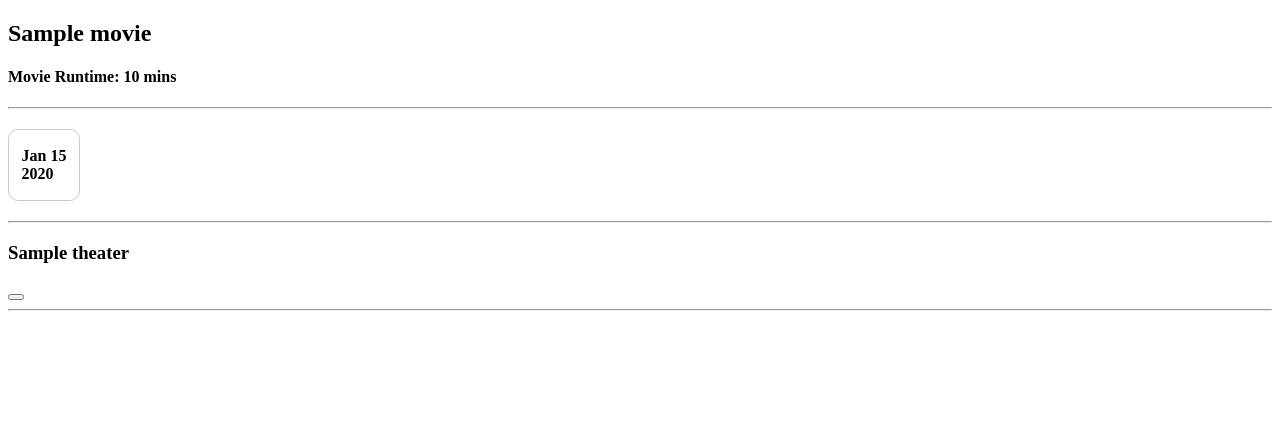
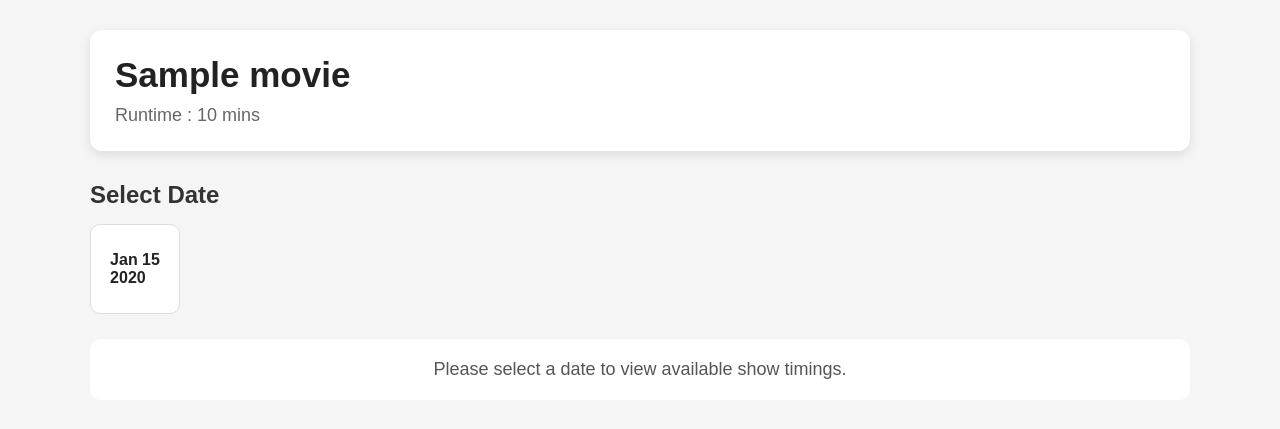
Before and after one commit to chanducherala1-hub/BookMyShow_Intern, a Django app: template cine/templates/books.html in a window 1280 px wide. Shown: the top 429 px of the page. Run offline with Django 5.2, Linux system fonts and the light colour scheme; tables that the repository leaves empty hold one stand-in row (values such as "Sample post"); the template is opened without the code that fills it: values that come from a table or form of the project are taken from there, most other values are stand-ins (such as "Sample title", 1, 10 or a date in 2020).

Commit message:
Fixed all

```diff
--- a/cine/admin.py
+++ b/cine/admin.py
@@ -1,6 +1,6 @@
 from django.contrib import admin
 from django.db.models import Sum
-from .models import Genre, Language, CastMember, Movie, MovieImage, Screen, Show, Theater, Order, Booking
+from .models import Genre, Language, CastMember, Movie, MovieImage, Screen, Seat, Show, Theater, Order, Booking
 
 admin.site.register([
     Genre,
@@ -11,6 +11,7 @@ admin.site.register([
     Theater,
     Show,
     Screen,
+    Seat,
 ])
 
 @admin.register(Order)
--- a/cine/templates/books.html
+++ b/cine/templates/books.html
@@ -4,77 +4,207 @@
     <meta charset="UTF-8">
     <meta name="viewport" content="width=device-width, initial-scale=1.0">
     <title>Book Tickets</title>
-</head>
-<body>
-
-{% for movie in movies %}
-    <h2>{{ movie.title }}</h2>
-    <h4>Movie Runtime: {{ movie.duration_minutes }} mins</h4>
-{% endfor %}
-
-<hr>
-
-<div class="dates">
-    {% for date in available_dates %}
-        <a href="?date={{ date.show_date|date:'Y-m-d' }}">
-            {{ date.show_date|date:"M d" }}<br>
-            {{ date.show_date|date:"Y" }}
-        </a>
-    {% empty %}
-        <p>No Dates Available.</p>
-    {% endfor %}
-</div>
-
-<hr>
-
-{% for theater, shows in grouped_shows %}
-
-    <h3>{{ theater.theater_name }}</h3>
-
-    {% for show in shows %}
-    <button onclick="window.location.href='{% url 'seats' show.id %}'">
-    {{ show.show_time|time:"g:i A" }}
-    </button>
-
-    {% endfor %}
-
-    <hr>
-
-{% empty %}
-    <p>No theaters available for this date.</p>
-{% endfor %}
-
-</body>
 
     <style>
+
+        *{
+            margin:0;
+            padding:0;
+            box-sizing:border-box;
+            font-family:Arial, Helvetica, sans-serif;
+        }
+
+        body{
+            background:#f5f5f5;
+            padding:30px;
+        }
+
+        .container{
+            max-width:1100px;
+            margin:auto;
+        }
+
+        .movie-card{
+            background:white;
+            padding:25px;
+            border-radius:12px;
+            box-shadow:0 4px 12px rgba(0,0,0,.1);
+            margin-bottom:30px;
+        }
+
+        .movie-title{
+            font-size:35px;
+            margin-bottom:10px;
+            color:#222;
+        }
+
+        .runtime{
+            color:#666;
+            font-size:18px;
+        }
+
+        h2{
+            margin:25px 0 15px;
+            color:#333;
+        }
+
         .dates{
             display:flex;
             gap:15px;
-    margin:20px 0;
+            flex-wrap:wrap;
         }
 
         .dates a{
-    width:70px;
-    height:70px;
+            width:90px;
+            height:90px;
+            text-decoration:none;
+            border-radius:10px;
+            background:white;
+            border:1px solid #ddd;
             display:flex;
             flex-direction:column;
             justify-content:center;
             align-items:center;
-    text-decoration:none;
-    border:1px solid #ccc;
-    border-radius:10px;
-    color:black;
+            color:#222;
             font-weight:bold;
+            transition:.3s;
         }
 
         .dates a:hover{
             background:#f84464;
             color:white;
+            transform:translateY(-3px);
         }
-.dates a:active {
-    background: #f8f8f8;
-    color: white;
+
+        .theater-card{
+            background:white;
+            margin-top:30px;
+            padding:20px;
+            border-radius:12px;
+            box-shadow:0 2px 10px rgba(0,0,0,.08);
         }
+
+        .theater-name{
+            font-size:22px;
+            margin-bottom:15px;
+        }
+
+        .shows{
+            display:flex;
+            gap:15px;
+            flex-wrap:wrap;
+        }
+
+        .show-btn{
+            background:white;
+            color:#16a34a;
+            border:2px solid #16a34a;
+            padding:12px 20px;
+            border-radius:8px;
+            cursor:pointer;
+            font-size:16px;
+            transition:.3s;
+        }
+
+        .show-btn:hover{
+            background:#16a34a;
+            color:white;
+        }
+
+        .message{
+            margin-top:25px;
+            background:white;
+            padding:20px;
+            border-radius:10px;
+            color:#555;
+            text-align:center;
+            font-size:18px;
+        }
+
     </style>
 
+</head>
+
+<body>
+
+<div class="container">
+
+    <div class="movie-card">
+
+        <h1 class="movie-title">{{ movie.title }}</h1>
+
+        <p class="runtime">
+            Runtime : {{ movie.duration_minutes }} mins
+        </p>
+
+    </div>
+
+
+    <h2>Select Date</h2>
+
+    <div class="dates">
+
+        {% for date in available_dates %}
+
+            <a href="?date={{ date.show_date|date:'Y-m-d' }}">
+                {{ date.show_date|date:"M d" }}<br>
+                {{ date.show_date|date:"Y" }}
+            </a>
+
+        {% empty %}
+
+            <p>No Dates Available.</p>
+
+        {% endfor %}
+
+    </div>
+
+
+    {% if request.GET.date %}
+
+        {% for theater, shows in grouped_shows %}
+
+            <div class="theater-card">
+
+                <h3 class="theater-name">
+                    {{ theater.theater_name }}
+                </h3>
+
+                <div class="shows">
+
+                    {% for show in shows %}
+
+                        <button
+                            class="show-btn"
+                            onclick="location.href='{% url 'seats' show.id %}'">
+
+                            {{ show.show_time|time:"g:i A" }}
+
+                        </button>
+
+                    {% endfor %}
+
+                </div>
+
+            </div>
+
+        {% empty %}
+
+            <div class="message">
+                No shows available for this date.
+            </div>
+
+        {% endfor %}
+
+    {% else %}
+
+        <div class="message">
+            Please select a date to view available show timings.
+        </div>
+
+    {% endif %}
+
+</div>
+
+</body>
 </html>
```
Also changed, not shown: cine/views.py (+152 -84 lines), cine/templates/seats.html (line endings or trailing spaces). Lines whose indentation alone changed are shown as unchanged.
